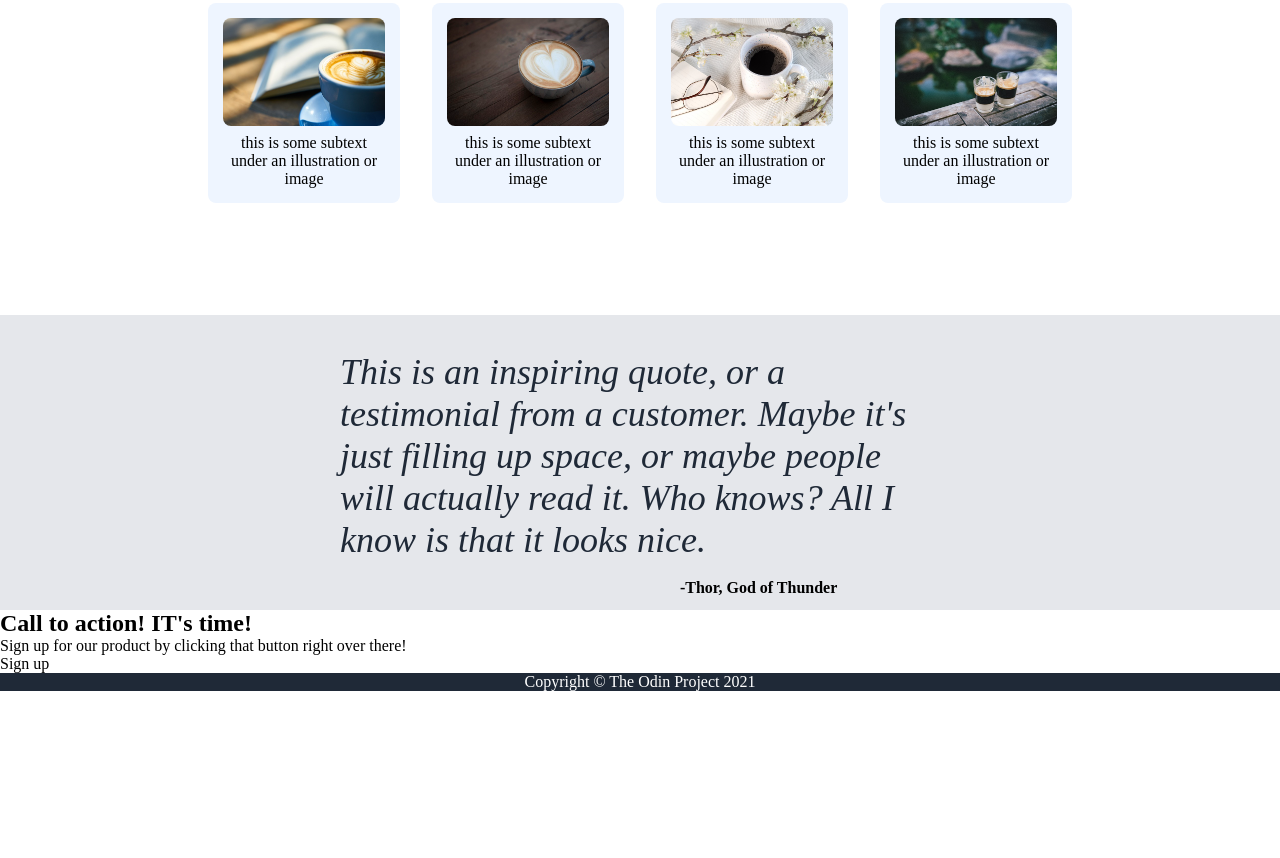
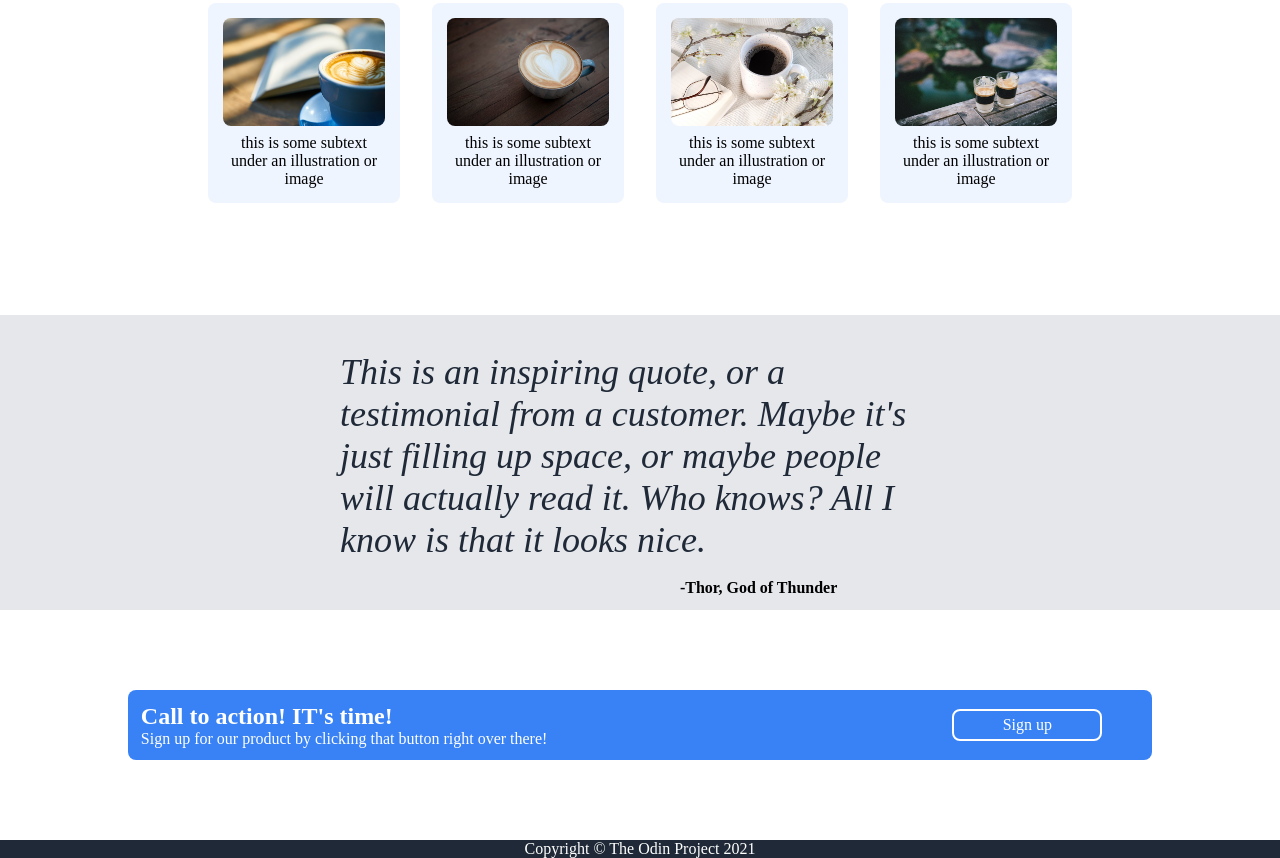
Before and after one commit to MarcoNawr/odin-landingpage, a plain HTML site: page index.html in a window 1280 px wide. Shown: the part 815-1673 px from the top of the page. Before the commit the page ends 1506 px from the top, so only its background shows below. Drawn offline with Linux system fonts and the light colour scheme.

Commit message:
style: initial ctaContainer

```diff
--- a/css/style.css
+++ b/css/style.css
@@ -11,6 +11,7 @@
 body{
     /* display: flex;
     flex-direction: column;   ==> Das zu tun ist überflüssig! Da die Blockelemente auch ohne eine flexbox mit direction Column so angeordent werden */
+
 }
 
 
@@ -145,14 +146,6 @@ body{
     quoteContainer
 ############################## */
 
-/* tbd */
-
-
-
-/* ##############################
-    ctaContainer
-############################## */
-
 .quoteContainer{
     background-color: #E5E7EB;
     display: flex;
@@ -177,6 +170,36 @@ body{
     margin-bottom: 0.8em;
     margin-left: 250px;
 }
+/* ##############################
+    ctaContainer
+############################## */
+.ctaContainer{
+    background-color: #3882F6;
+    color: white;
+    border-radius: 0.5em;
+    display: flex;
+    margin: 5em 8em 5em 8em;
+    align-items: center;
+}
+.ctaContainer__left{
+    flex: 4 1 0;
+    padding: 0.8em;
+}
+.ctaContainer__right{
+    flex: 1 1 0;
+    text-align: center;
+}
+.ctaContainer__right__button{
+
+    max-width: 150px;
+    padding: 5px;
+    border: 2px solid white;
+    border-radius: 0.5em;
+    margin-right: 10px;
+}
+
+
+
 
 /* ##############################
     footer
```
